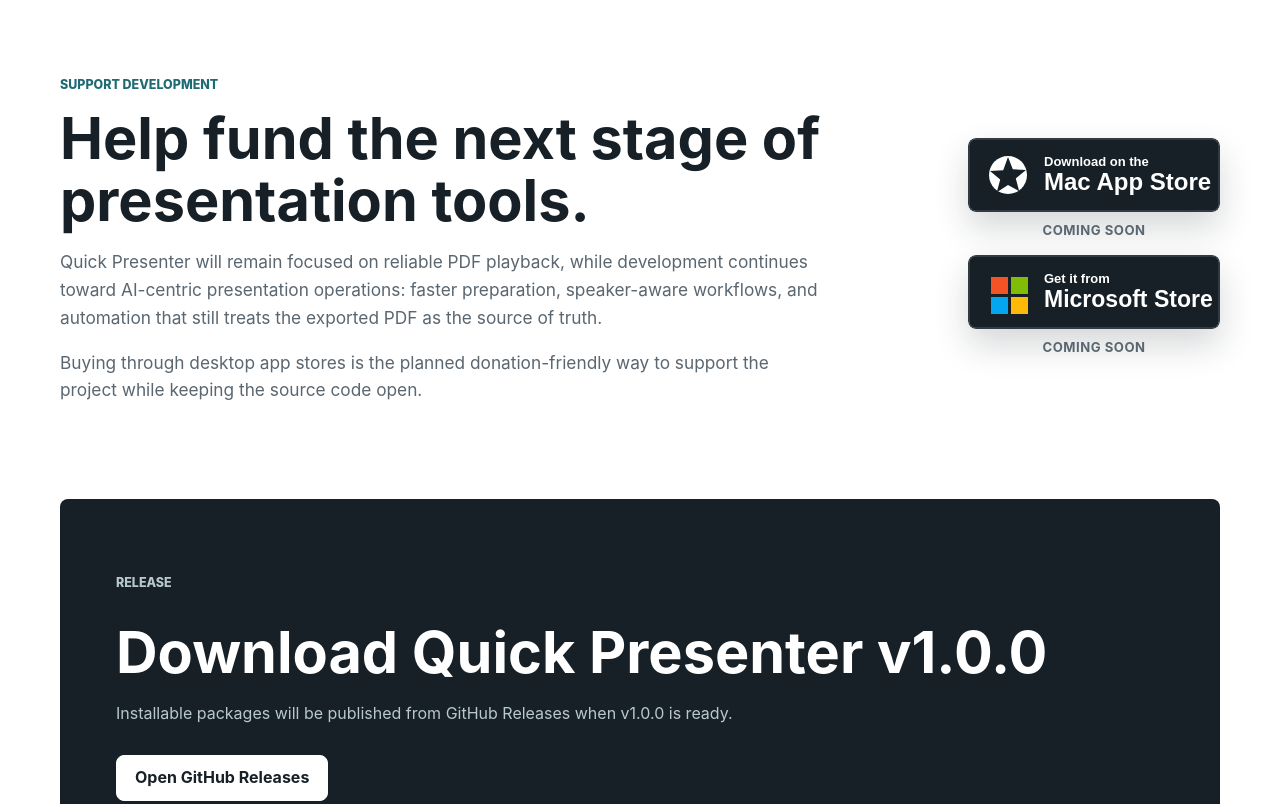
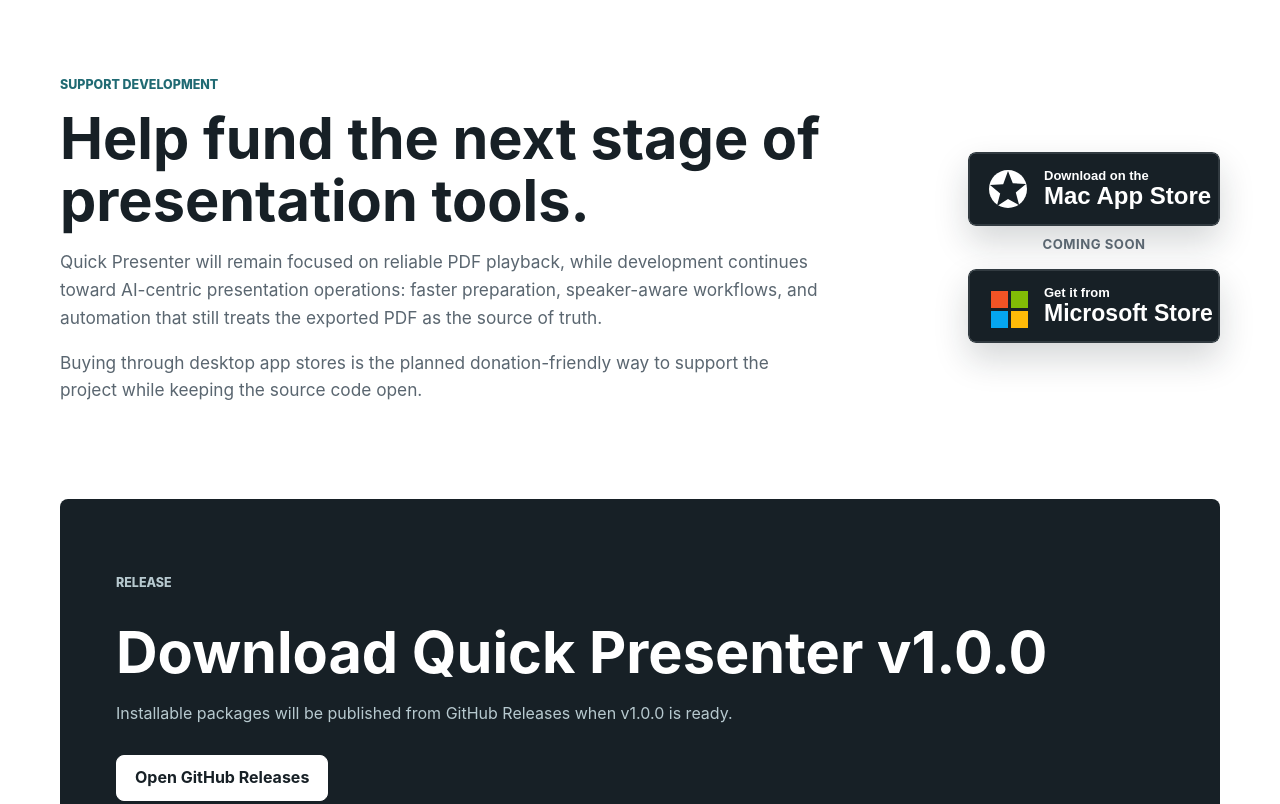
Before and after one commit to koichiro/quick-presenter, a website: page website/src/index.html in a window 1280 px wide. Shown: the part 5260-6064 px from the top of the page. Drawn offline with Linux system fonts and the light colour scheme; files whose address does not match are found by name.

Commit message:
Link Microsoft Store listing

```diff
--- a/website/src/index.html
+++ b/website/src/index.html
@@ -307,7 +307,7 @@
             to support the project while keeping the source code open.
           </p>
         </div>
-        <div class="store-links" aria-label="Planned store availability">
+        <div class="store-links" aria-label="Store availability">
           <div class="store-coming-soon">
             <img
               src="./assets/mac-app-store-badge.svg"
@@ -317,15 +317,18 @@
             />
             <span>Coming soon</span>
           </div>
-          <div class="store-coming-soon">
+          <a
+            class="store-link"
+            href="https://apps.microsoft.com/detail/9N913S9NJ6D1"
+            aria-label="Get Quick Presenter from Microsoft Store"
+          >
             <img
               src="./assets/microsoft-store-badge.svg"
               width="252"
               height="74"
-              alt="Microsoft Store"
+              alt="Get Quick Presenter from Microsoft Store"
             />
-            <span>Coming soon</span>
-          </div>
+          </a>
         </div>
       </section>
 
--- a/website/src/styles.css
+++ b/website/src/styles.css
@@ -486,6 +486,20 @@
   text-transform: uppercase;
 }
 
+.store-link {
+  display: block;
+  border-radius: 8px;
+}
+
+.store-link:hover {
+  transform: translateY(-1px);
+}
+
+.store-link:focus-visible {
+  outline: 3px solid var(--accent);
+  outline-offset: 4px;
+}
+
 .store-links img {
   width: min(252px, 100%);
   border-radius: 8px;
```
